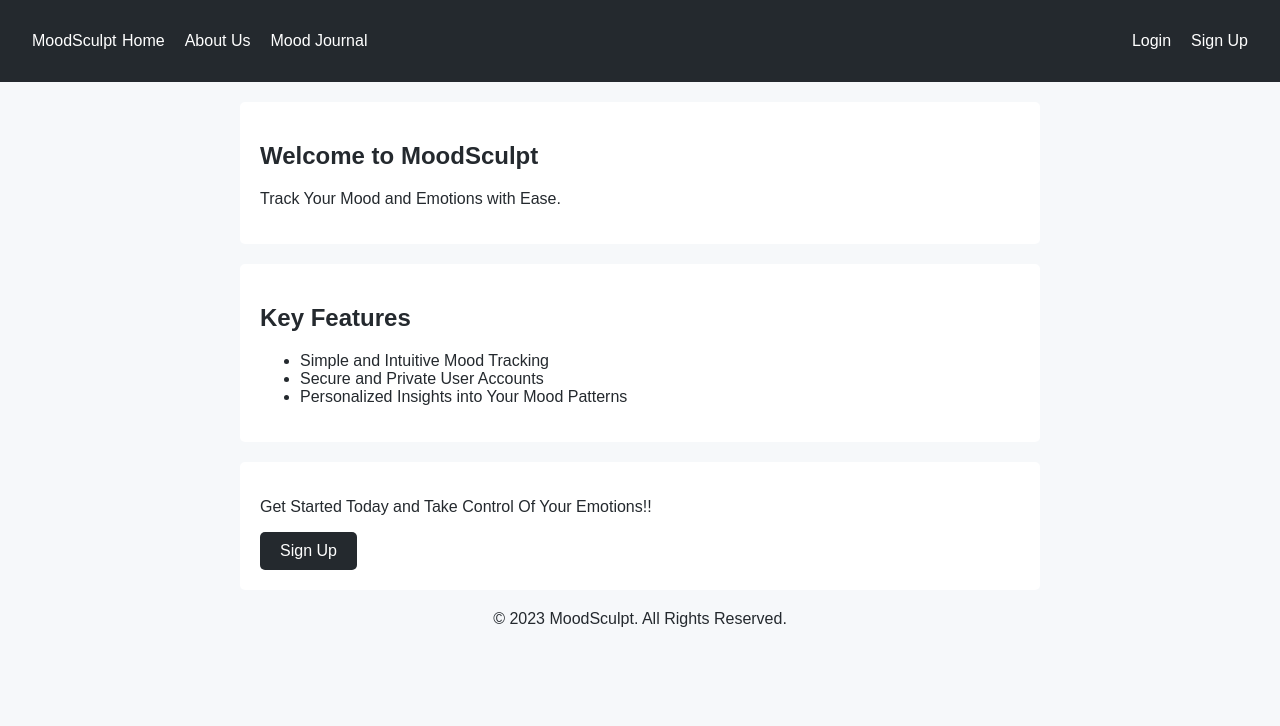
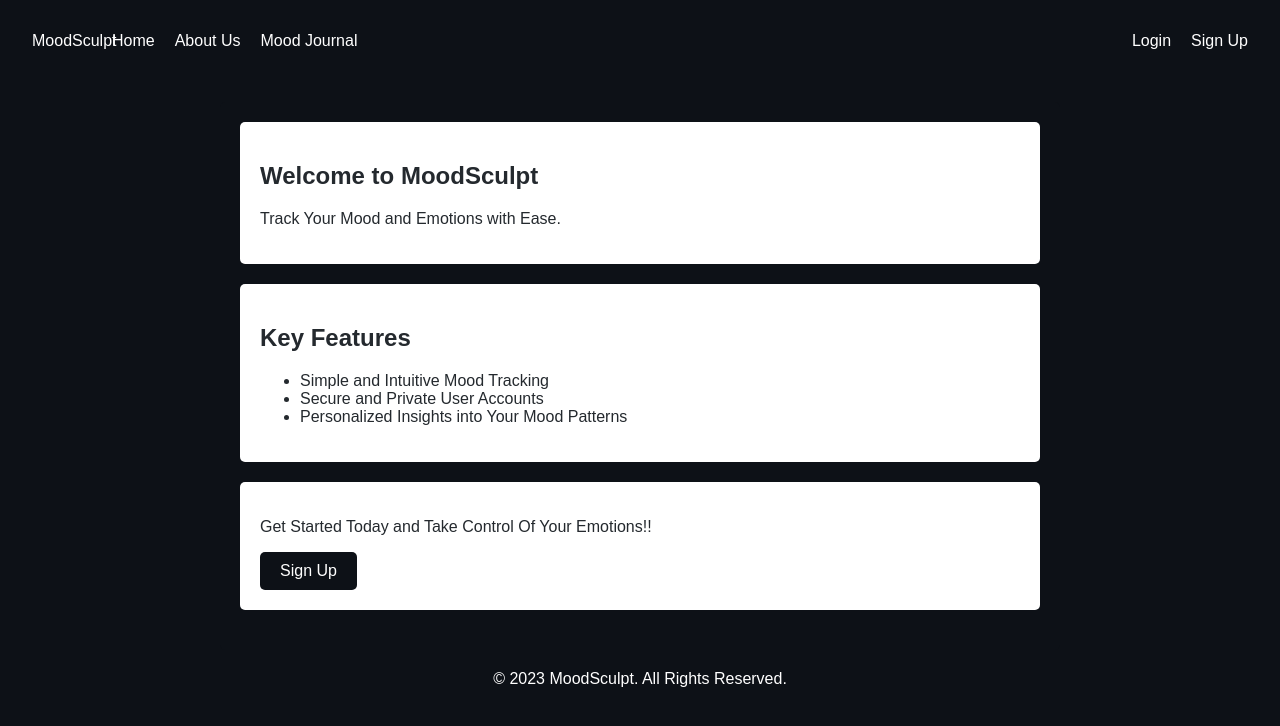
Before and after one commit to ChahirSaid/MoodSculpt, a Flask app: page / in a window 1280 px wide. Shown: the top 726 px of the page. Run offline with Flask 3, Linux system fonts and the light colour scheme.

Commit message:
update index.css

```diff
--- a/static/styles/index.css
+++ b/static/styles/index.css
@@ -1,14 +1,14 @@
 /* static/styles/index.css */
 BODY {
     font-family: 'Arial', sans-serif;
-    background-color: #f6f8fa;
+    background-color: #0d1117;
     color: #24292e;
     margin: 0;
     padding: 0;
 }
 
 HEADER {
-    background-color: #24292e;
+    background-color: #0d1117;
     color: #ffffff;
     padding: 1em;
 }
@@ -17,7 +17,7 @@ NAV {
     display: flex;
     justify-content: space-between;
     align-items: center;
-    background-color: #24292e;
+    background-color: #0d1117;
     color: #ffffff;
     padding: 1em;
 }
@@ -31,7 +31,7 @@ NAV UL {
 
 NAV .logo {
     margin-right: 20px;
-    max-width: 70px;
+    max-width: 60px;
     width: 100%;
     height: auto;
     flex-shrink: 0;
@@ -77,6 +77,10 @@ A:hover {
 }
 
 MAIN {
+    background-color: #0d1117;
+    padding: 20px;
+    border-radius: 5px;
+    transition: background-color 0.3s ease;
     max-width: 800px;
     margin: 20px auto;
 }
@@ -94,7 +98,7 @@ MAIN {
 .btn {
     display: inline-block;
     padding: 10px 20px;
-    background-color: #24292e;
+    background-color: #0d1117;
     color: #ffffff;
     text-decoration: none;
     border-radius: 5px;
@@ -106,6 +110,7 @@ MAIN {
 }
 
 FOOTER {
+    color: #ffffff;
     text-align: center;
     margin-top: 20px;
 }
```
